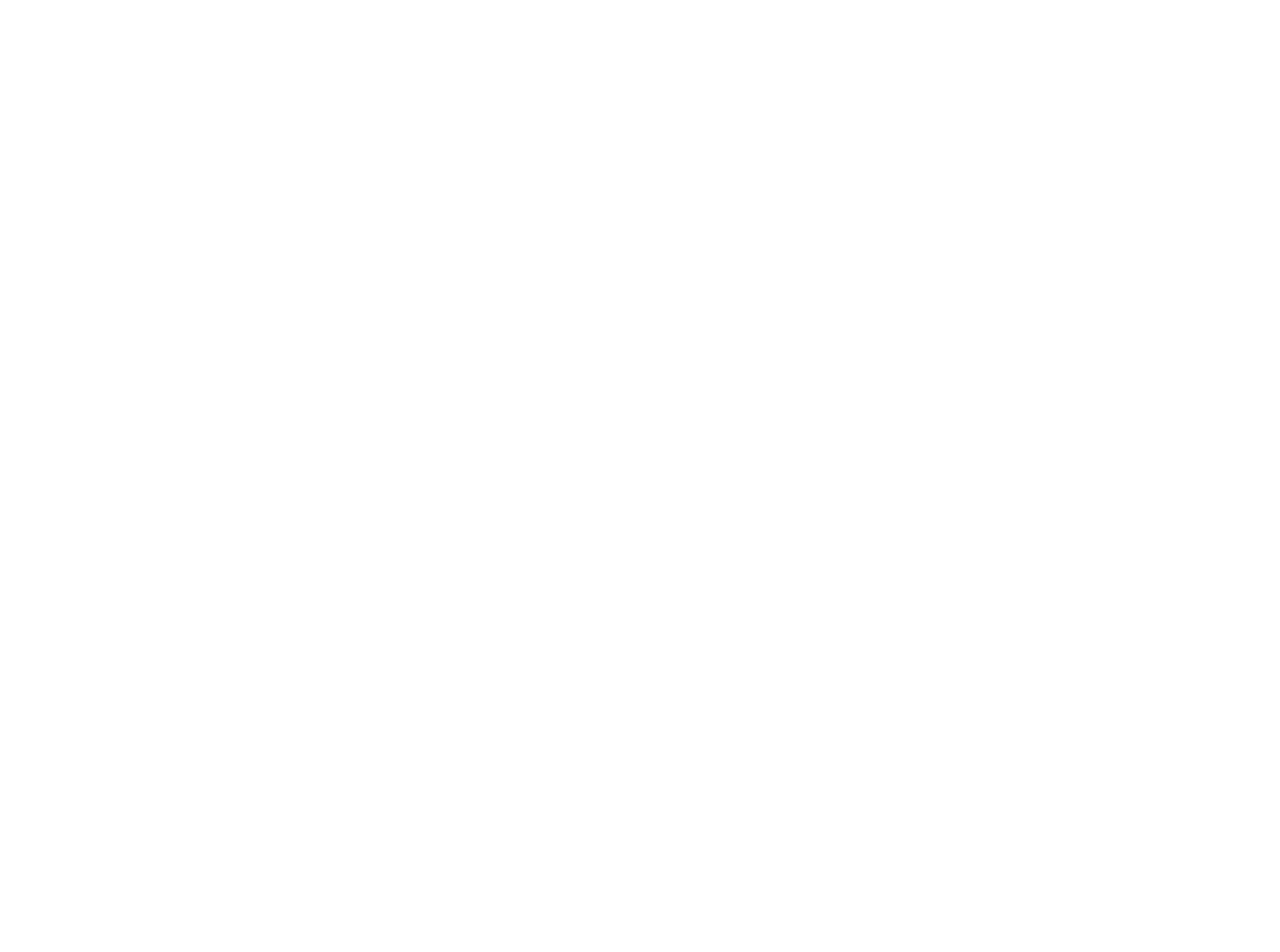
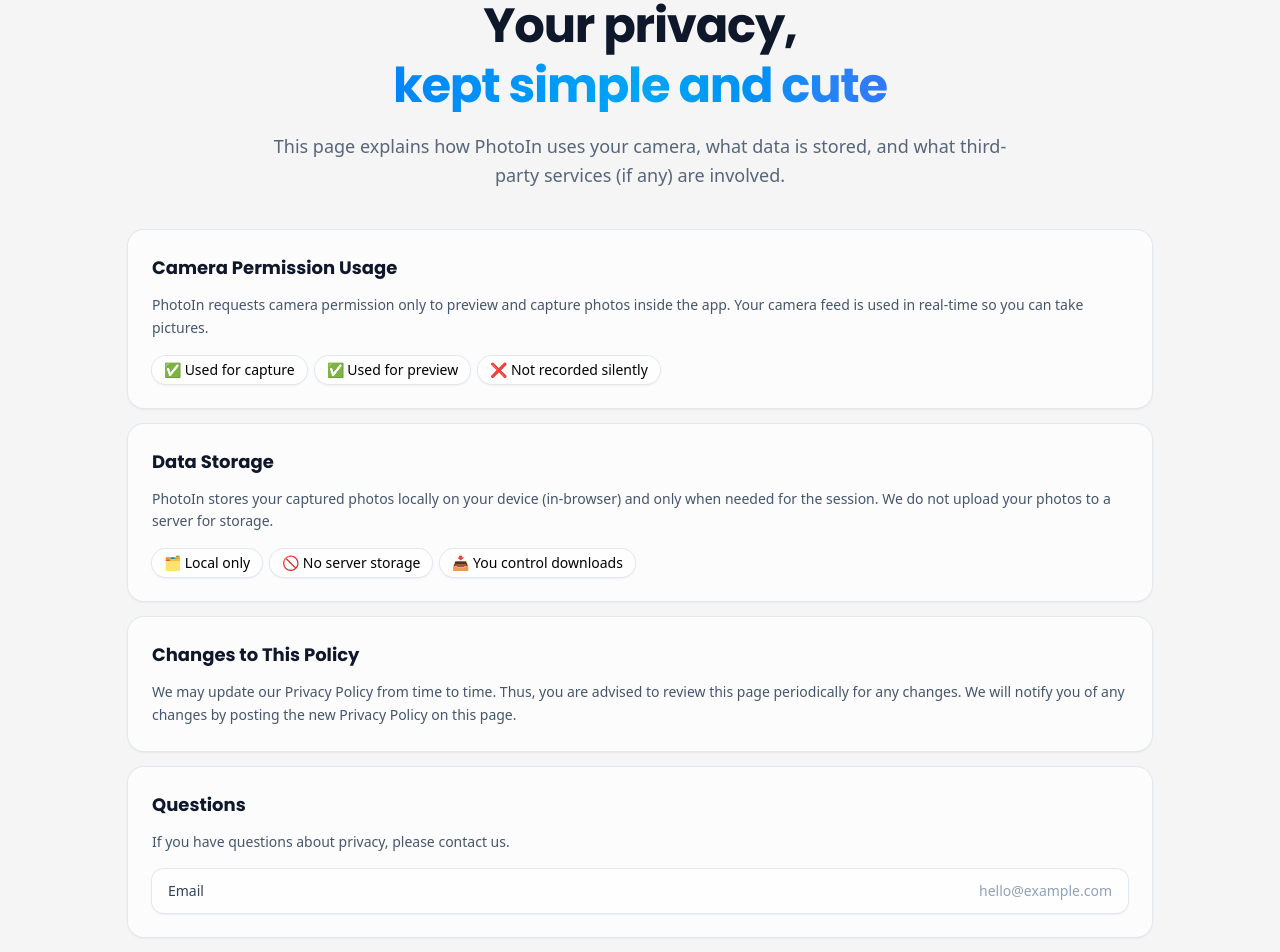
Before and after one commit to dimpram101/photoin-web-app, a Vue app: page /privacy-policy in a window 1280 px wide. Before the commit this address had no page. Shown: the part 180-1132 px from the top of the page. Before the commit the page ends 800 px from the top, so only its background shows below. Built offline with nearby package versions, Linux system fonts and the light colour scheme.

Commit message:
feat: privacy page

```diff
--- a/src/router/index.ts
+++ b/src/router/index.ts
@@ -22,6 +22,11 @@
           name: 'about',
           component: () => import('@/views/AboutView.vue'),
         },
+        {
+          path: '/privacy-policy',
+          name: 'privacy-policy',
+          component: () => import('@/views/PrivacyPage.vue'),
+        },
       ],
     },
   ],
--- /dev/null
+++ b/src/views/PrivacyPage.vue
@@ -0,0 +1,88 @@
+<template>
+	<div class="relative mx-auto flex h-full w-[90vw] max-w-7xl flex-col pt-32 pb-16">
+		<div class="mx-auto w-full max-w-5xl">
+			<div class="mb-6 text-center">
+				<span
+					class="inline-flex items-center gap-2 rounded-full bg-blue-100/80 px-4 py-1.5 text-xs font-semibold tracking-wide text-blue-700 uppercase shadow-sm ring-1 ring-blue-200/70"
+				>
+					Privacy Policy
+				</span>
+			</div>
+
+			<div class="text-center">
+				<h1 class="font-poppins text-4xl leading-[1.08] font-extrabold tracking-tight text-slate-900 md:text-5xl">
+					Your privacy,
+				</h1>
+				<h2
+					class="mt-2 bg-linear-to-r from-blue-600 via-sky-500 to-indigo-600 bg-clip-text font-poppins text-4xl leading-[1.08] font-extrabold tracking-tight text-transparent md:text-5xl"
+				>
+					kept simple and cute
+				</h2>
+				<p class="mx-auto mt-5 max-w-3xl text-base leading-relaxed text-slate-600/90 md:text-lg">
+					This page explains how PhotoIn uses your camera, what data is stored, and what third-party services (if any)
+					are involved.
+				</p>
+			</div>
+
+			<div class="mt-10 grid grid-cols-1 gap-4">
+				<section class="rounded-2xl bg-white/70 p-6 shadow-sm ring-1 ring-slate-200 backdrop-blur">
+					<h3 class="font-poppins text-lg font-bold text-slate-900">Camera Permission Usage</h3>
+					<p class="mt-3 text-sm leading-relaxed text-slate-600">
+						PhotoIn requests camera permission only to preview and capture photos inside the app. Your camera feed is
+						used in real-time so you can take pictures.
+					</p>
+					<div class="mt-4 flex flex-wrap gap-2 text-sm">
+						<span class="rounded-full bg-white/70 px-3 py-1 shadow-sm ring-1 ring-slate-200">✅ Used for capture</span>
+						<span class="rounded-full bg-white/70 px-3 py-1 shadow-sm ring-1 ring-slate-200">✅ Used for preview</span>
+						<span class="rounded-full bg-white/70 px-3 py-1 shadow-sm ring-1 ring-slate-200">❌ Not recorded silently</span>
+					</div>
+				</section>
+
+				<section class="rounded-2xl bg-white/70 p-6 shadow-sm ring-1 ring-slate-200 backdrop-blur">
+					<h3 class="font-poppins text-lg font-bold text-slate-900">Data Storage</h3>
+					<p class="mt-3 text-sm leading-relaxed text-slate-600">
+						PhotoIn stores your captured photos locally on your device (in-browser) and only when needed for the
+						session. We do not upload your photos to a server for storage.
+					</p>
+					<div class="mt-4 flex flex-wrap gap-2 text-sm">
+						<span class="rounded-full bg-white/70 px-3 py-1 shadow-sm ring-1 ring-slate-200">🗂️ Local only</span>
+						<span class="rounded-full bg-white/70 px-3 py-1 shadow-sm ring-1 ring-slate-200">🚫 No server storage</span>
+						<span class="rounded-full bg-white/70 px-3 py-1 shadow-sm ring-1 ring-slate-200">📥 You control downloads</span>
+					</div>
+				</section>
+
+        <section class="rounded-2xl bg-white/70 p-6 shadow-sm ring-1 ring-slate-200 backdrop-blur">
+          <h3 class="font-poppins text-lg font-bold text-slate-900">Changes to This Policy</h3>
+          <p class="mt-3 text-sm leading-relaxed text-slate-600">
+            We may update our Privacy Policy from time to time. Thus, you are advised to review this page periodically for any changes. We will notify you of any changes by posting the new Privacy Policy on this page.
+          </p>
+        </section>
+
+				<!-- <section class="rounded-2xl bg-white/70 p-6 shadow-sm ring-1 ring-slate-200 backdrop-blur">
+					<h3 class="font-poppins text-lg font-bold text-slate-900">Third-Party Services</h3>
+					<p class="mt-3 text-sm leading-relaxed text-slate-600">
+						PhotoIn may load static assets (like icons or stickers) via Supabase storage. This is used for serving
+						assets only — not for storing your personal photos.
+					</p>
+					<div class="mt-4 flex flex-wrap gap-2 text-sm">
+						<span class="rounded-full bg-white/70 px-3 py-1 shadow-sm ring-1 ring-slate-200">Supabase: assets only</span>
+						<span class="rounded-full bg-white/70 px-3 py-1 shadow-sm ring-1 ring-slate-200">No photo uploads</span>
+					</div>
+				</section> -->
+
+				<section class="rounded-2xl bg-white/70 p-6 shadow-sm ring-1 ring-slate-200 backdrop-blur">
+					<h3 class="font-poppins text-lg font-bold text-slate-900">Questions</h3>
+					<p class="mt-3 text-sm leading-relaxed text-slate-600">
+						If you have questions about privacy, please contact us.
+					</p>
+					<div
+						class="mt-4 inline-flex w-full items-center justify-between rounded-xl bg-white/70 px-4 py-3 text-sm text-slate-700 shadow-sm ring-1 ring-slate-200"
+					>
+						<span class="font-medium">Email</span>
+						<span class="text-slate-400">hello@example.com</span>
+					</div>
+				</section>
+			</div>
+		</div>
+	</div>
+</template>
```
